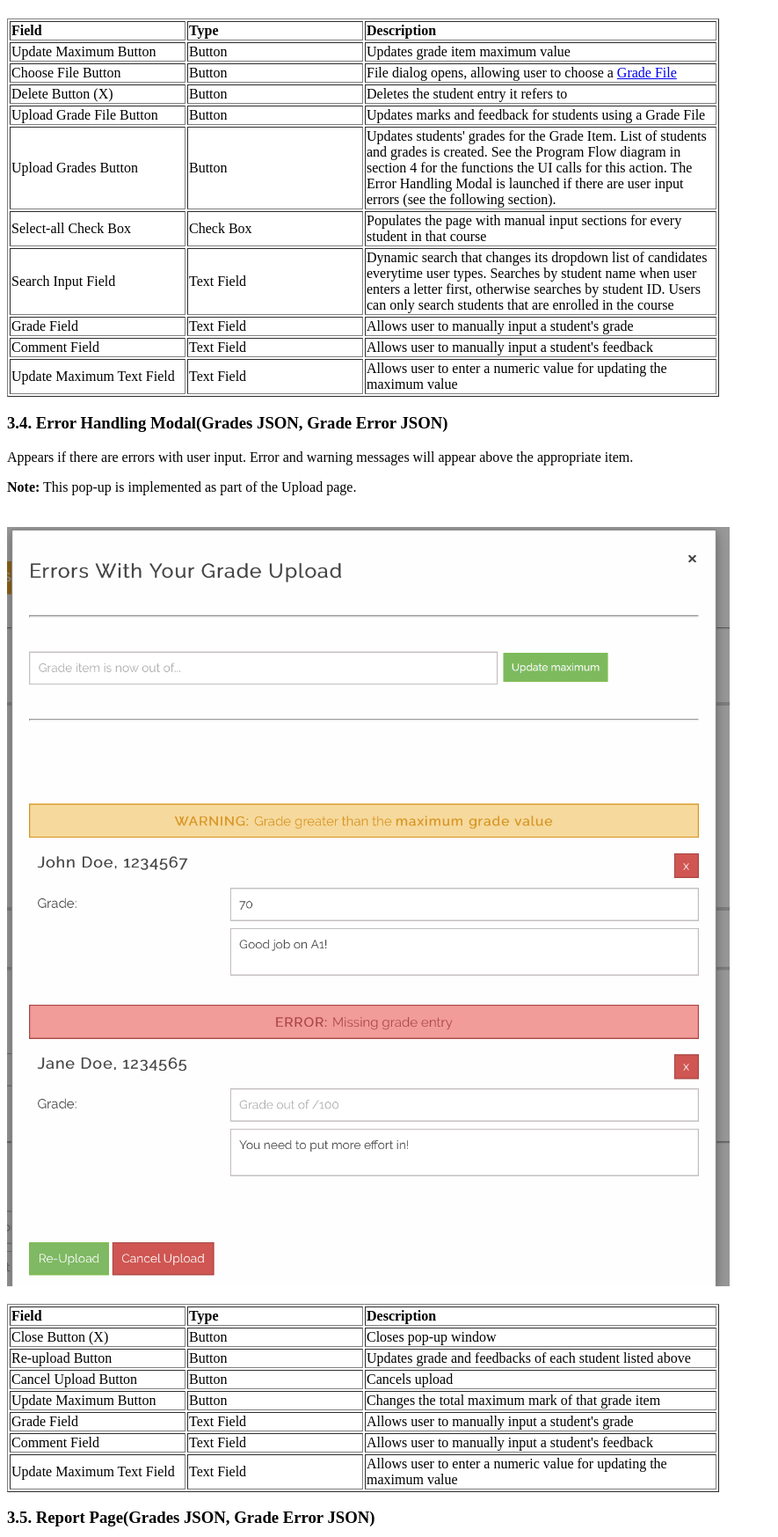
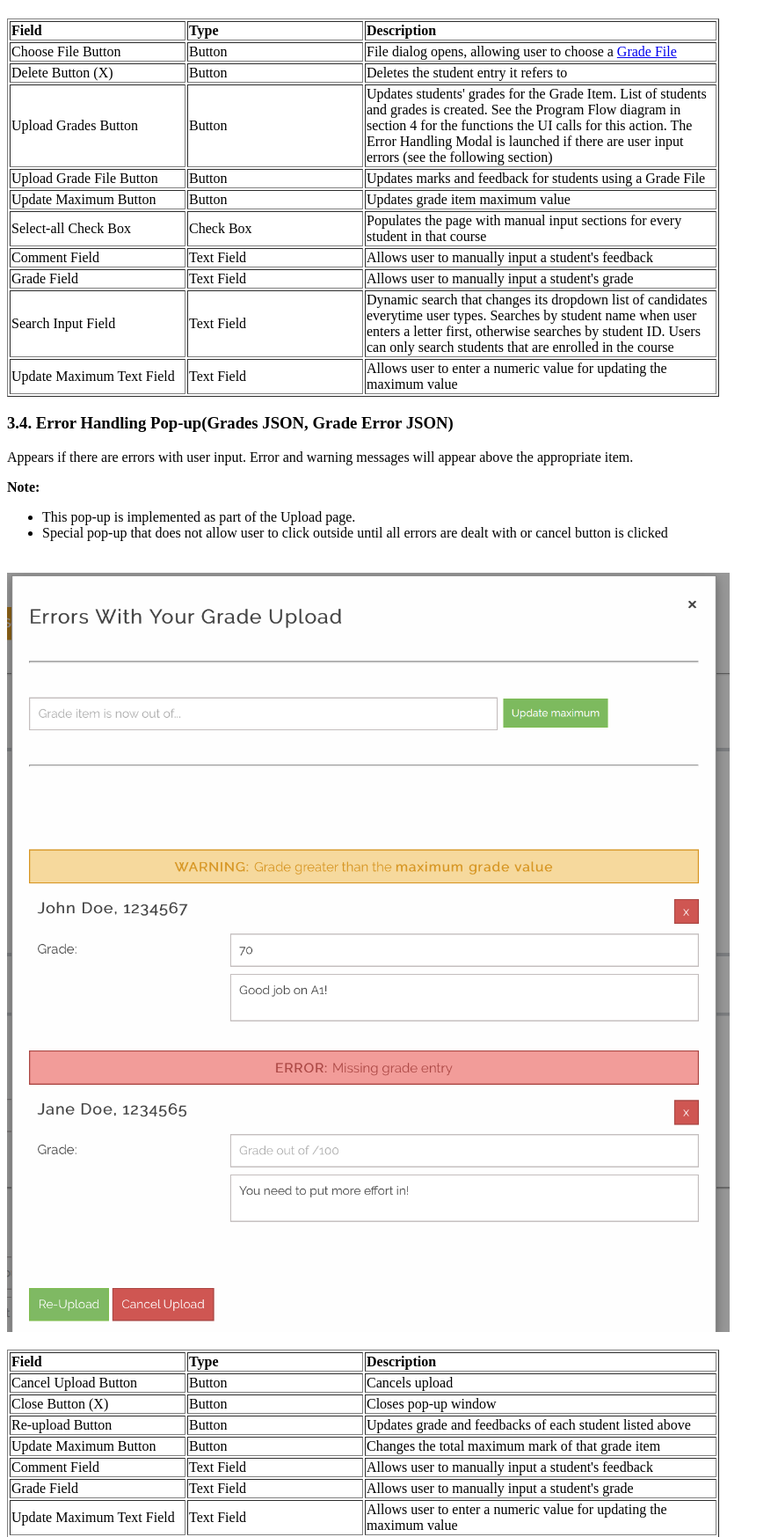
Before and after one commit to Sjohnston3700/CP317_MLS_Project, a Flask app: page /documentation/design in a window 1280 px wide. Shown: the part 4396-6143 px from the top of the page at 88% size, without its empty margins (0-885 px from the left). Run offline with Flask 2, Linux system fonts and the light colour scheme.

Commit message:
Reorganizes order of tables in UI Design & Add Modal description

```diff
--- a/python/templates/design.html
+++ b/python/templates/design.html
@@ -117,12 +117,6 @@
             <th align="left">Description</th>
         </tr>
         <tr>
-            <td>Update Maximum Button</td>
-            <td>Button</td>
-            <td>Updates grade item maximum value</a>
-            </td>
-        </tr>
-        <tr>
             <td>Choose File Button</td>
             <td>Button</td>
             <td>File dialog opens, allowing user to choose a <a href="http://ezmarker.herokuapp.com/documentation/requirements#1.3%20Definitions">Grade File</a></td>
@@ -133,19 +127,35 @@
             <td>Deletes the student entry it refers to</td>
         </tr>
         <tr>
+            <td>Upload Grades Button</td>
+            <td>Button</td>
+            <td>Updates students' grades for the Grade Item. List of students and grades is created. See the Program Flow diagram in section 4 for the functions the UI calls for this action. The Error Handling Modal is launched if there are user input errors (see the following section) </td>
+        </tr>
+        <tr>
             <td>Upload Grade File Button</td>
             <td>Button</td>
             <td>Updates marks and feedback for students using a Grade File</td>
         </tr>
         <tr>
-            <td>Upload Grades Button</td>
+            <td>Update Maximum Button</td>
             <td>Button</td>
-            <td>Updates students' grades for the Grade Item. List of students and grades is created. See the Program Flow diagram in section 4 for the functions the UI calls for this action. The Error Handling Modal is launched if there are user input errors (see the following section). </td>
+            <td>Updates grade item maximum value</a>
+            </td>
         </tr>
         <tr>
             <td>Select-all Check Box</td>
             <td>Check Box</td>
             <td>Populates the page with manual input sections for every student in that course</td>
+        </tr>
+        <tr>
+            <td>Comment Field</td>
+            <td>Text Field</td>
+            <td>Allows user to manually input a student's feedback</td>
+        </tr>
+        <tr>
+            <td>Grade Field</td>
+            <td>Text Field</td>
+            <td>Allows user to manually input a student's grade</td>
         </tr>
         <tr>
             <td>Search Input Field</td>
@@ -155,25 +165,19 @@
             </td>
         </tr>
         <tr>
-            <td>Grade Field</td>
-            <td>Text Field</td>
-            <td>Allows user to manually input a student's grade</td>
-        </tr>
-        <tr>
-            <td>Comment Field</td>
-            <td>Text Field</td>
-            <td>Allows user to manually input a student's feedback</td>
-        </tr>
-        <tr>
             <td>Update Maximum Text Field</td>
             <td>Text Field</td>
             <td>Allows user to enter a numeric value for updating the maximum value</td>
         </tr>
     </table>
-    <h3>Error Handling Modal(Grades JSON, Grade Error JSON)</h3>
+    <h3>Error Handling Pop-up(Grades JSON, Grade Error JSON)</h3>
     <p>Appears if there are errors with user input. Error and warning messages will appear above the appropriate item.</p>
-    <p><b>Note:</b> This pop-up is implemented as part of the Upload page.</p>
-    <img class="prototype-img" src="../static/img/error_model.png" />
+    <p><b>Note:</b></p>
+    <ul>
+        <li>This pop-up is implemented as part of the Upload page.</li>
+        <li>Special pop-up that does not allow user to click outside until all errors are dealt with or cancel button is clicked</li>
+    </ul>
+    <img class="prototype-img" src="../static/img/error_modal.png" />
     <table border="1">
         <col width="200">
         <col width="200">
@@ -182,6 +186,11 @@
             <th align="left">Field</th>
             <th align="left">Type</th>
             <th align="left">Description</th>
+        </tr>
+        <tr>
+            <td>Cancel Upload Button</td>
+            <td>Button</td>
+            <td>Cancels upload</td>
         </tr>
         <tr>
             <td>Close Button (X)</td>
@@ -194,24 +203,19 @@
             <td>Updates grade and feedbacks of each student listed above</td>
         </tr>
         <tr>
-            <td>Cancel Upload Button</td>
-            <td>Button</td>
-            <td>Cancels upload</td>
-        </tr>
-        <tr>
             <td>Update Maximum Button</td>
             <td>Button</td>
             <td>Changes the total maximum mark of that grade item</td>
         </tr>
         <tr>
+            <td>Comment Field</td>
+            <td>Text Field</td>
+            <td>Allows user to manually input a student's feedback</td>
+        </tr>
+        <tr>
             <td>Grade Field</td>
             <td>Text Field</td>
             <td>Allows user to manually input a student's grade</td>
-        </tr>
-        <tr>
-            <td>Comment Field</td>
-            <td>Text Field</td>
-            <td>Allows user to manually input a student's feedback</td>
         </tr>
         <tr>
             <td>Update Maximum Text Field</td>
```
Also changed, not shown: python/static/img/error_modal.png (renamed from python/static/img/error_model.png).
